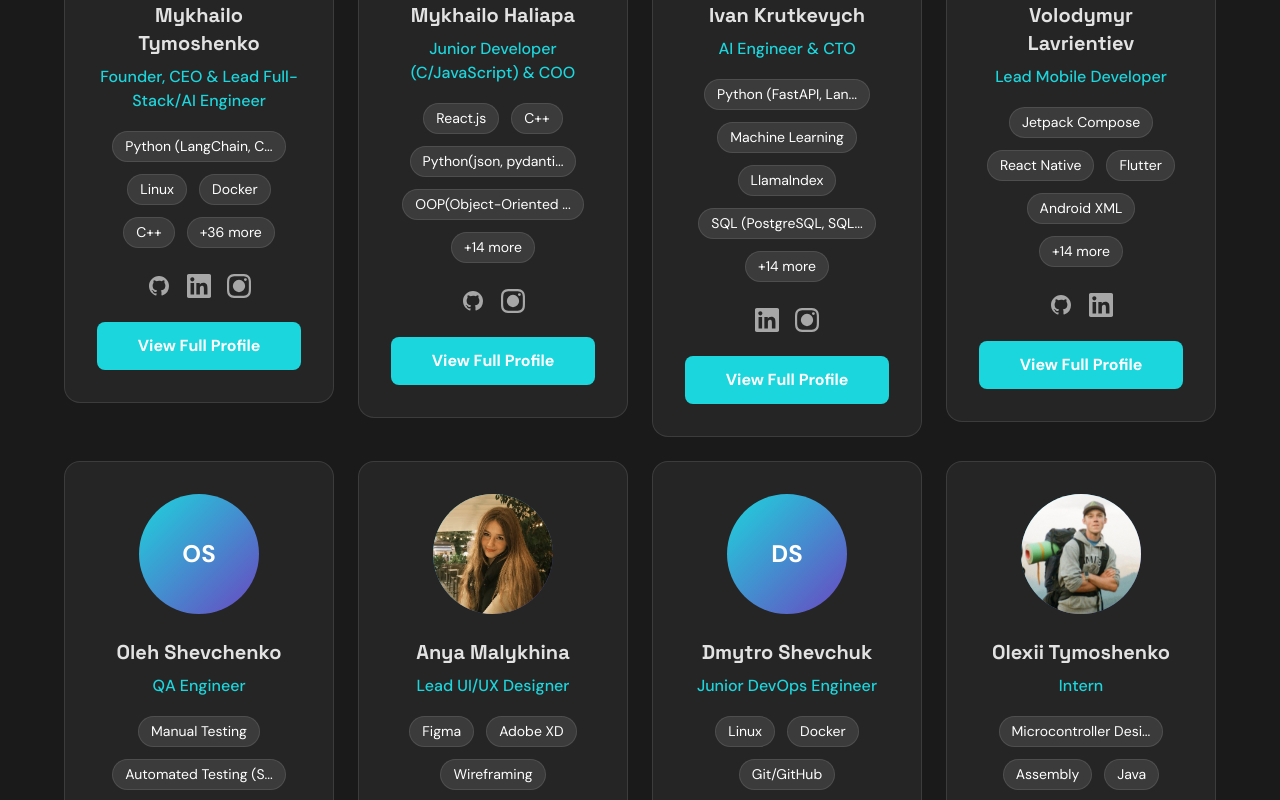
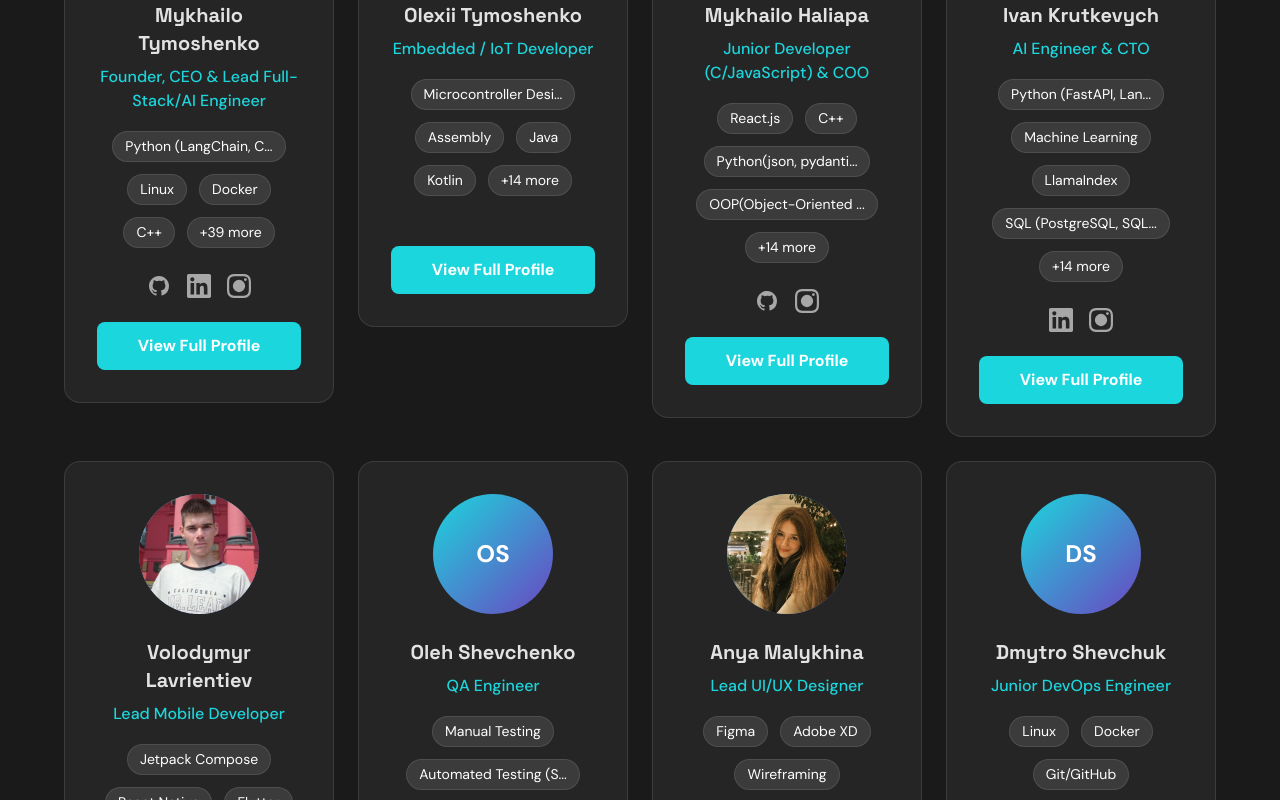
Before and after one commit to MykhailoTymoshenko08/RZK_Soft, a React (Vite) app: page / in a window 1280 px wide. Shown: the part 4060-4860 px from the top of the page. Built offline with nearby package versions, Linux system fonts and the light colour scheme.

Commit message:
changing information about employee 8

```diff
--- a/src/data/teamData.ts
+++ b/src/data/teamData.ts
@@ -47,12 +47,14 @@ export const teamData: TeamMember[] = [
       "Computer Networking",
       "Analysis of Algorithms",
       "Discrete Mathematics",
-      "Object-Oriented Programming(OOP)",
+      "Object-Oriented Programming(OOP)", "Analytical Skills",
       "Machine Learning",
       "Analytical Skills",
       "Teamwork",
       "Team Leadership",
       "English (C1)",
+      "Arduino",
+      "C (programming language)",
       "Russian (Native)",
       "Ukrainian (Native)",
       "Spanish (B2)",
@@ -128,6 +130,40 @@ export const teamData: TeamMember[] = [
       {
         title: "Award in Medical Research (Luc)",
         link: "https://drive.google.com/file/d/1ZHMVKJRZjCJ8OBKwbtd_A8vUJE-IU0r3/view?usp=sharing"
+      }
+    ]
+  },
+  {
+    id: 8,
+    name: "Olexii Tymoshenko",
+    role: "Embedded / IoT Developer",
+    avatar: "/images/team/olexii_tymoshenko.jpg",
+    skills: [
+      "Microcontroller Design",
+      "Assembly",
+      "Java",
+      "Kotlin",
+      "HTML & CSS",
+      "English (B2)",
+      "Arduino",
+      "Git",
+      "GitHub",
+      "Analysis of Algorithms",
+      "Discrete Mathematics",
+      "Object-Oriented Programming(OOP)",
+      "Analytical Skills",
+      "PostgreSQL",
+      "SQL",
+      "Problem Solving",
+      "Clean Architecture",
+      "Docker"
+    ],
+    socials: {},
+    projects: [],
+    diplomas: [
+      {
+        title: "Certified Software Tester (ISTQB Foundation Level)",
+        link: "#"
       }
     ]
   },
@@ -431,25 +467,5 @@ export const teamData: TeamMember[] = [
       }
     ]
   },
-  {
-    id: 8,
-    name: "Olexii Tymoshenko",
-    role: "Intern",
-    avatar: "/images/team/olexii_tymoshenko.jpg",
-    skills: [
-      "Microcontroller Design",
-      "Assembly",
-      "Java",
-      "Kotlin",
-      "HTML & CSS",
-    ],
-    socials: {},
-    projects: [],
-    diplomas: [
-      {
-        title: "Certified Software Tester (ISTQB Foundation Level)",
-        link: "#"
-      }
-    ]
-  },
+
 ];
```
